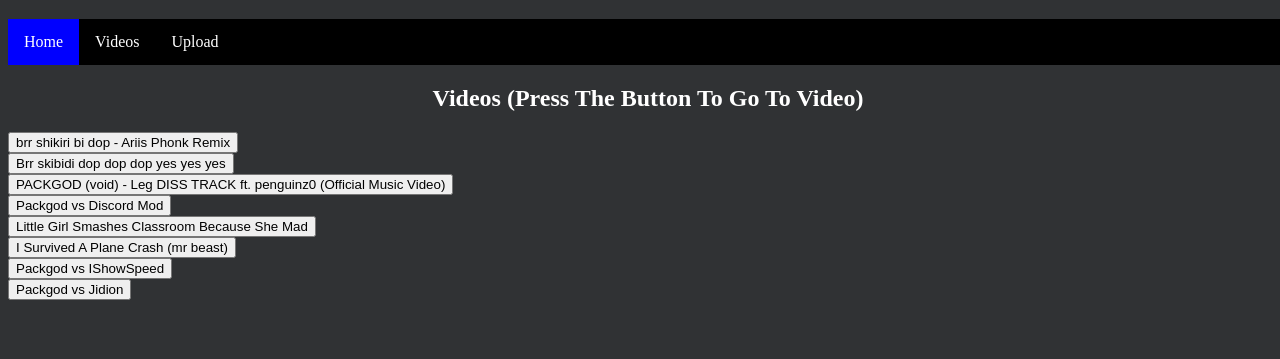
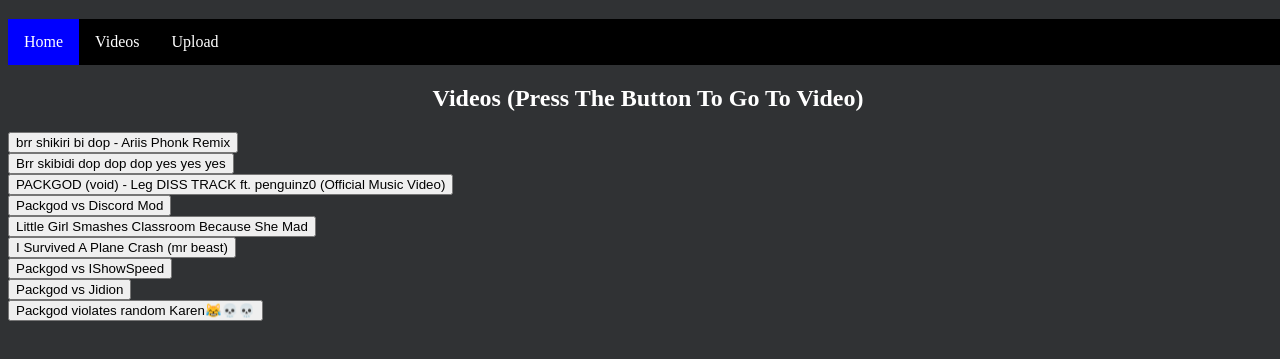
Before and after one commit to alfonsop123/Youtube-Alt, a plain HTML site: page videos.html in a window 1280 px wide. Shown: the part 61-420 px from the top of the page. Drawn offline with Linux system fonts and the light colour scheme; a script that the page names is missing.

Commit message:
Update videos.html

```diff
--- a/videos.html
+++ b/videos.html
@@ -46,6 +46,9 @@ earn gems and use them to get gems or pets in Pet Simulator X">
     <div class="left">
   <button onclick="window.location.href='https://alfonsop123.github.io/Youtube-Alt/video9.html'" class="butcommand">Packgod vs Jidion
 </button>
+          <div class="left">
+  <button onclick="window.location.href='https://alfonsop123.github.io/Youtube-Alt/video10.html'" class="butcommand">Packgod violates random Karen😹💀💀
+</button>
   <script src="script.js"></script>
 </body>
 </html>
```
